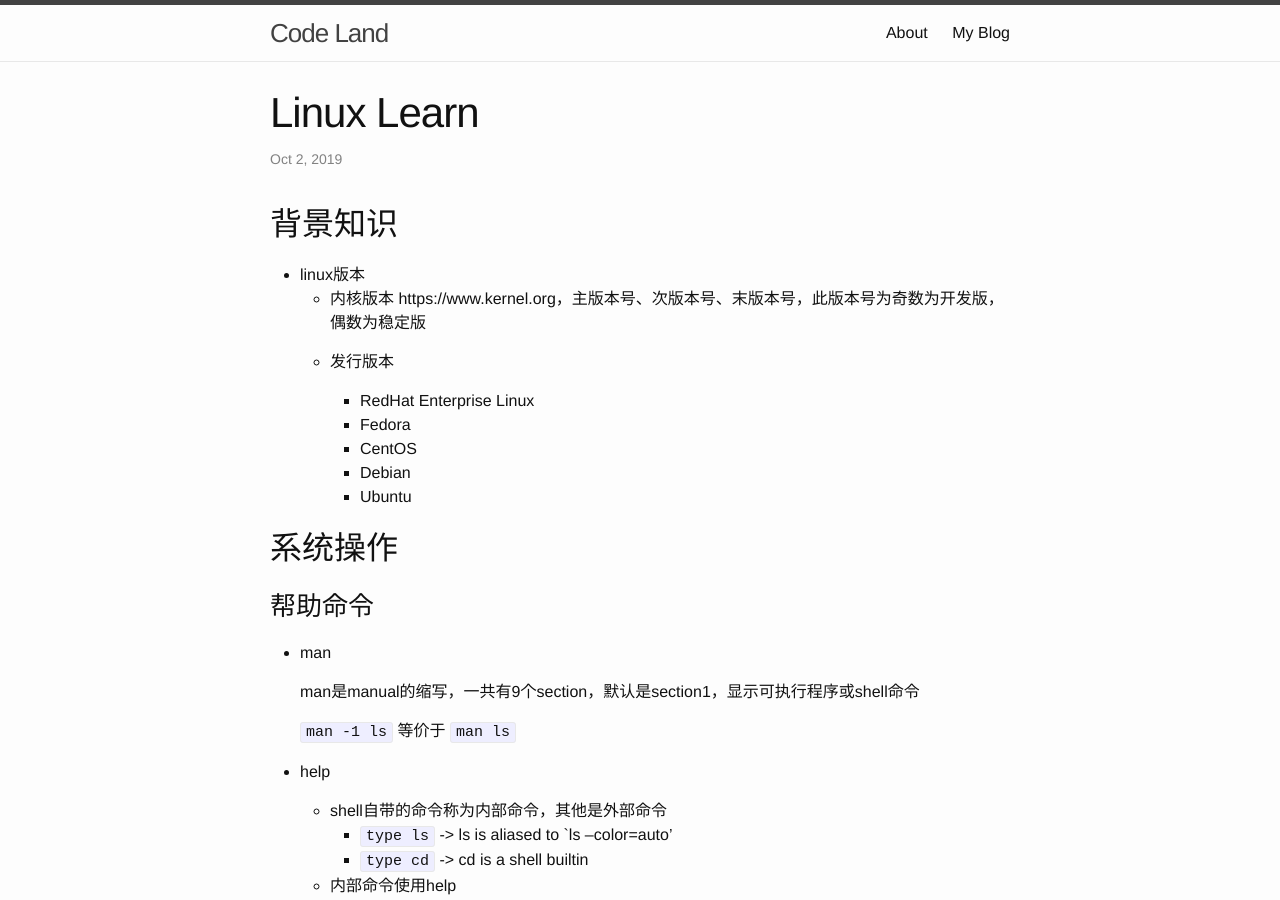
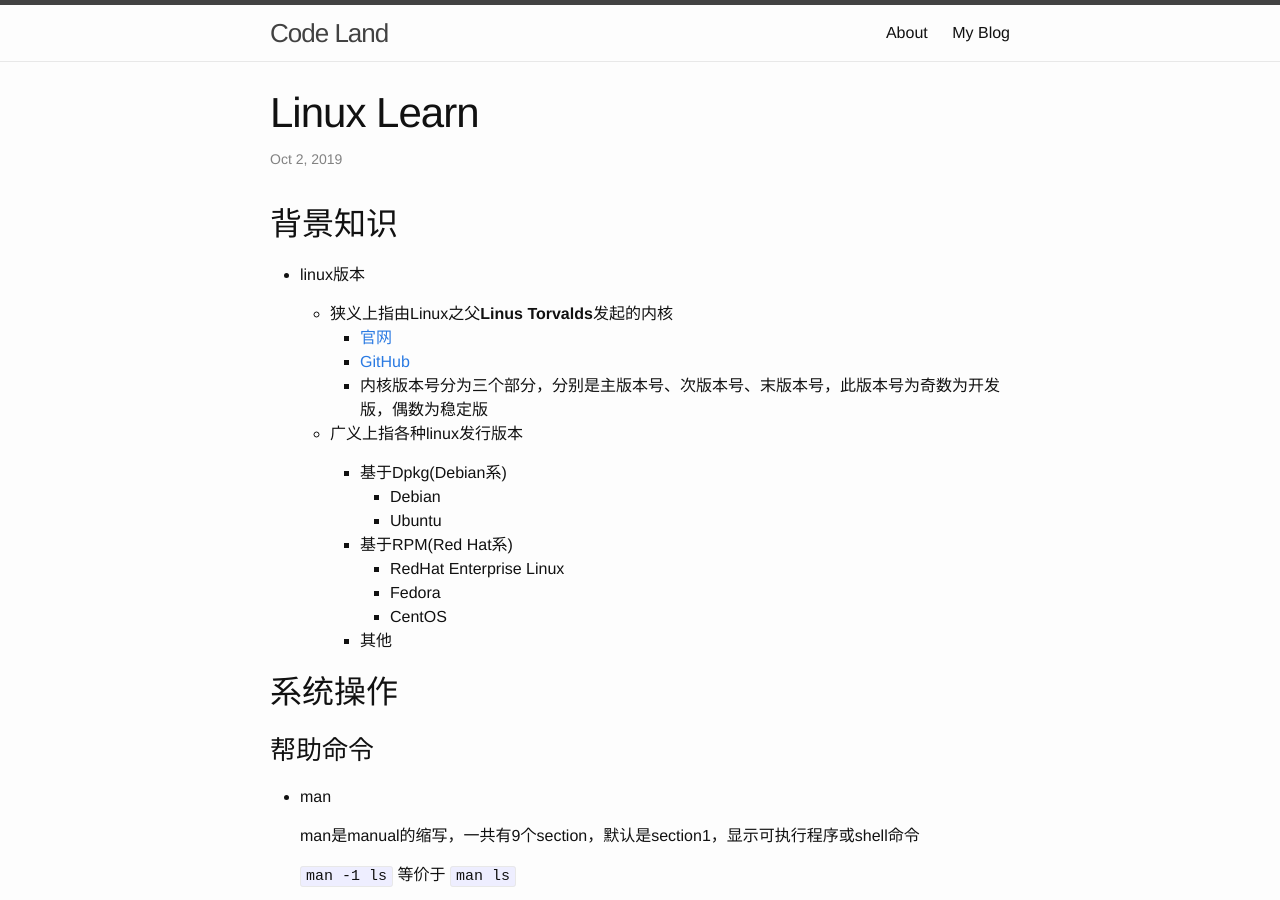
Before and after one commit to liucailin/liucailin.github.io, a Jekyll site: the page built from _posts/linux/2019-10-02-linux-learn.md, in a window 1280 px wide and 900 px high. Built offline with Jekyll 4.4.1, drawn with Linux system fonts in a browser that asks for light colours.

Commit message:
linux learn

```diff
--- a/_posts/linux/2019-10-02-linux-learn.md
+++ b/_posts/linux/2019-10-02-linux-learn.md
@@ -6,15 +6,25 @@ title: Linux Learn
 ## 背景知识
 
 - linux版本
-    - 内核版本
-        https://www.kernel.org，主版本号、次版本号、末版本号，此版本号为奇数为开发版，偶数为稳定版
 
-    - 发行版本
-        - RedHat Enterprise Linux
-        - Fedora
-        - CentOS
-        - Debian
-        - Ubuntu
+    - 狭义上指由Linux之父**Linus Torvalds**发起的内核
+        - [官网](https://www.kernel.org)
+        - [GitHub](https://github.com/torvalds/linux)
+        - 内核版本号分为三个部分，分别是主版本号、次版本号、末版本号，此版本号为奇数为开发版，偶数为稳定版
+
+    - 广义上指各种linux发行版本
+
+        - 基于Dpkg(Debian系)
+            - Debian
+            - Ubuntu
+
+        - 基于RPM(Red Hat系)
+            - RedHat Enterprise Linux
+            - Fedora
+            - CentOS
+
+        - 其他
+
 
 ## 系统操作
 
```
